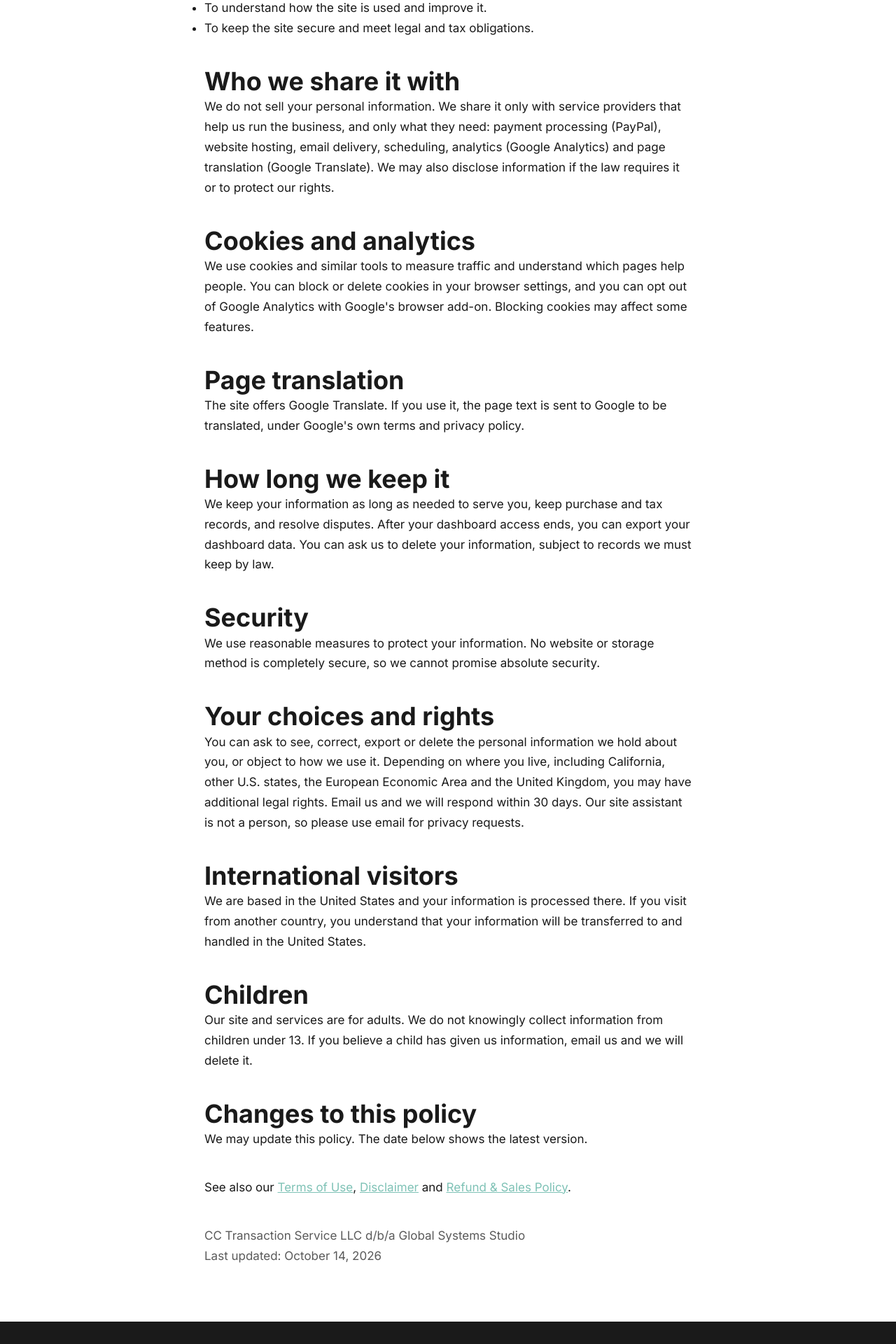
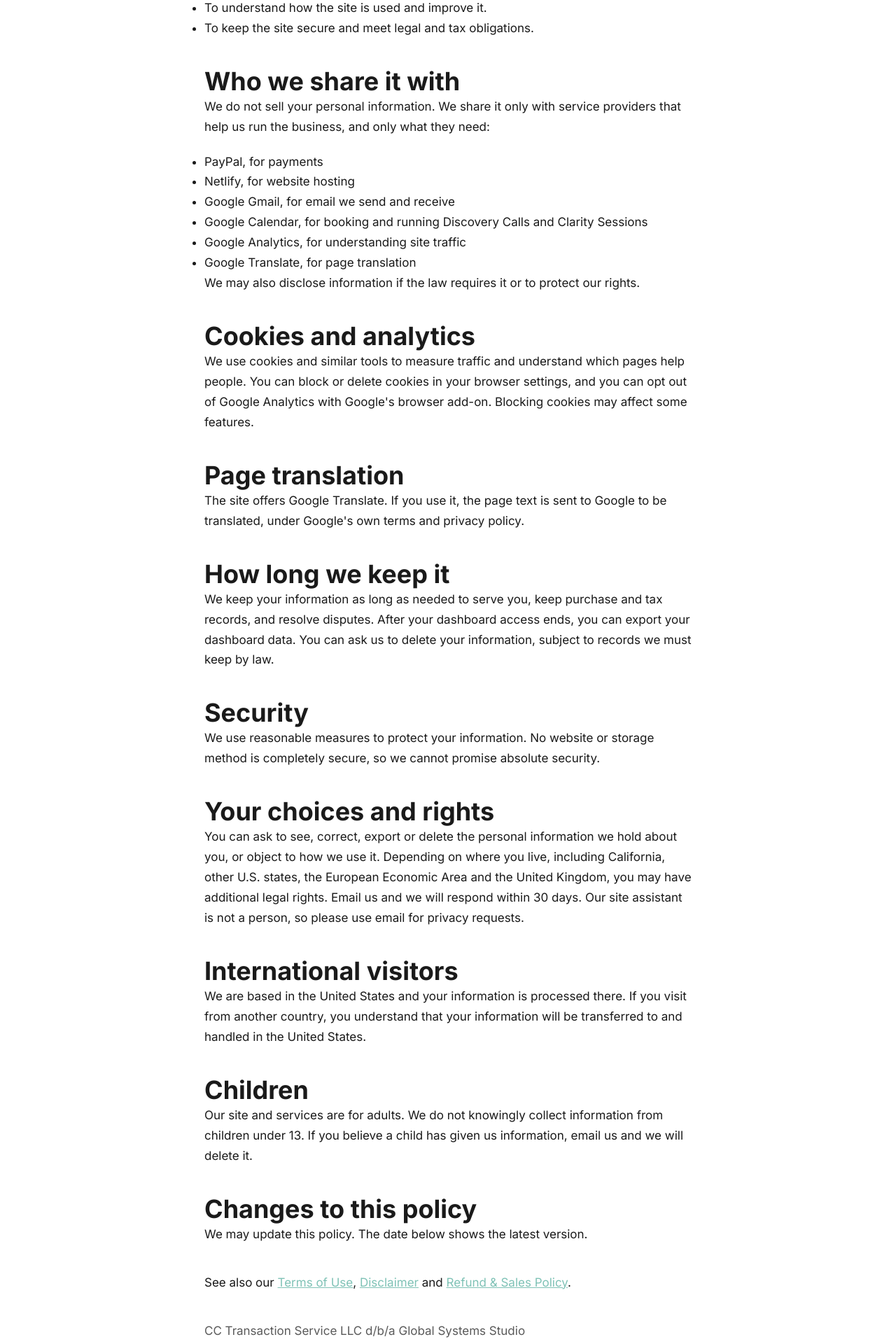
Before and after one commit to globalsystemsstudio-lang/gss-website, a Next.js app: page /privacy-policy in a window 1280 px wide. Shown: the part 1260-3180 px from the top of the page at 70% size. Built offline with nearby package versions, Linux system fonts and the light colour scheme.

Commit message:
Privacy policy: name Gmail, Google Calendar and Netlify as providers

```diff
--- a/app/privacy-policy/page.jsx
+++ b/app/privacy-policy/page.jsx
@@ -42,7 +42,16 @@ export default function PrivacyPolicyPage() {
           </ul>
 
           <h2 style={{marginTop:'40px'}}>Who we share it with</h2>
-          <p>We do not sell your personal information. We share it only with service providers that help us run the business, and only what they need: payment processing (PayPal), website hosting, email delivery, scheduling, analytics (Google Analytics) and page translation (Google Translate). We may also disclose information if the law requires it or to protect our rights.</p>
+          <p>We do not sell your personal information. We share it only with service providers that help us run the business, and only what they need:</p>
+          <ul>
+            <li>PayPal, for payments</li>
+            <li>Netlify, for website hosting</li>
+            <li>Google Gmail, for email we send and receive</li>
+            <li>Google Calendar, for booking and running Discovery Calls and Clarity Sessions</li>
+            <li>Google Analytics, for understanding site traffic</li>
+            <li>Google Translate, for page translation</li>
+          </ul>
+          <p>We may also disclose information if the law requires it or to protect our rights.</p>
 
           <h2 style={{marginTop:'40px'}}>Cookies and analytics</h2>
           <p>We use cookies and similar tools to measure traffic and understand which pages help people. You can block or delete cookies in your browser settings, and you can opt out of Google Analytics with Google&apos;s browser add-on. Blocking cookies may affect some features.</p>
@@ -70,7 +79,7 @@ export default function PrivacyPolicyPage() {
 
           <p style={{marginTop:'40px'}}>See also our <Link href="/terms-of-use">Terms of Use</Link>, <Link href="/disclaimer">Disclaimer</Link> and <Link href="/refund-policy">Refund &amp; Sales Policy</Link>.</p>
 
-          <p style={{marginTop:'40px', color:'var(--text-light)'}}>CC Transaction Service LLC d/b/a Global Systems Studio<br />Last updated: October 14, 2026</p>
+          <p style={{marginTop:'40px', color:'var(--text-light)'}}>CC Transaction Service LLC d/b/a Global Systems Studio<br />Last updated: October 15, 2026</p>
         </div>
       </section>
     </>
```
